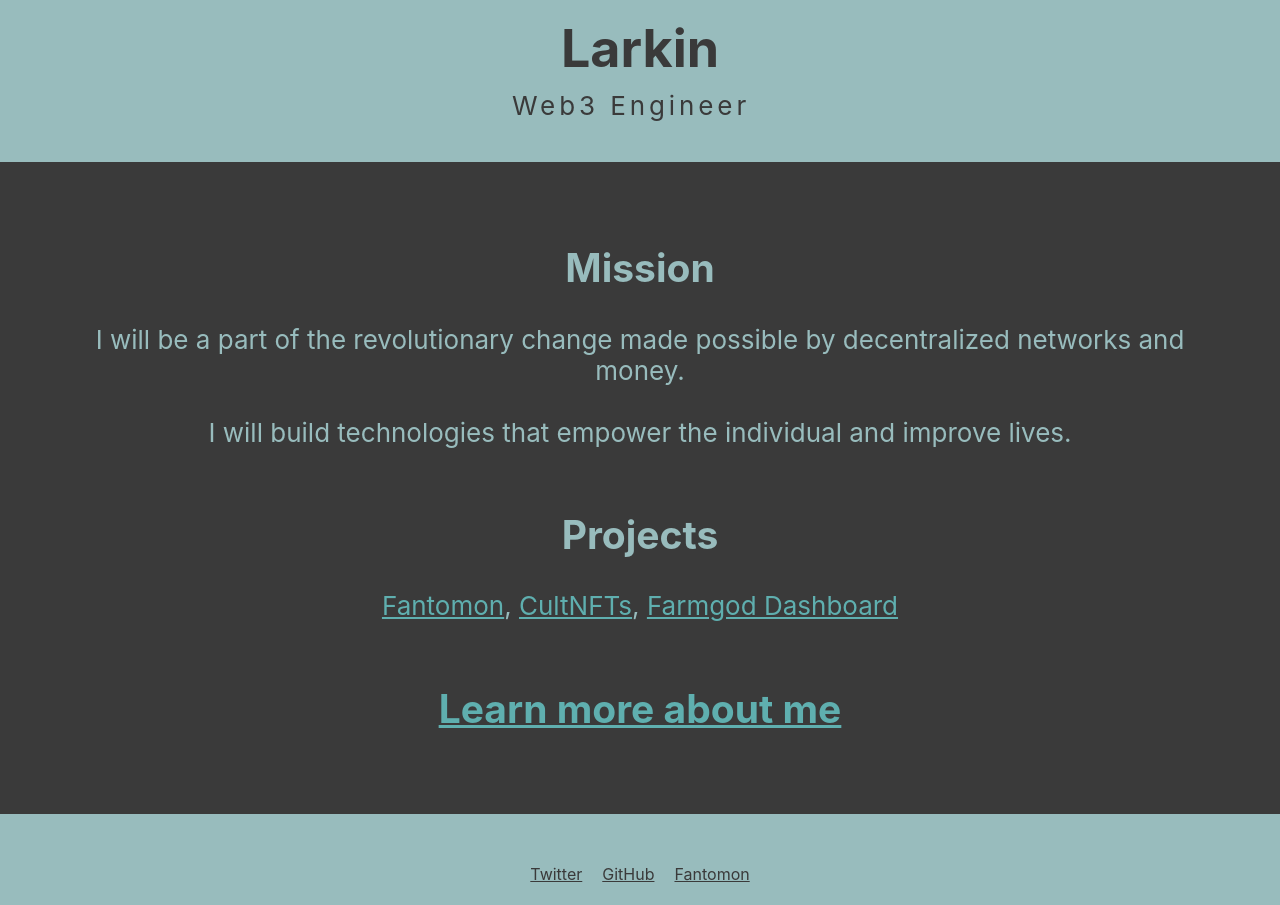
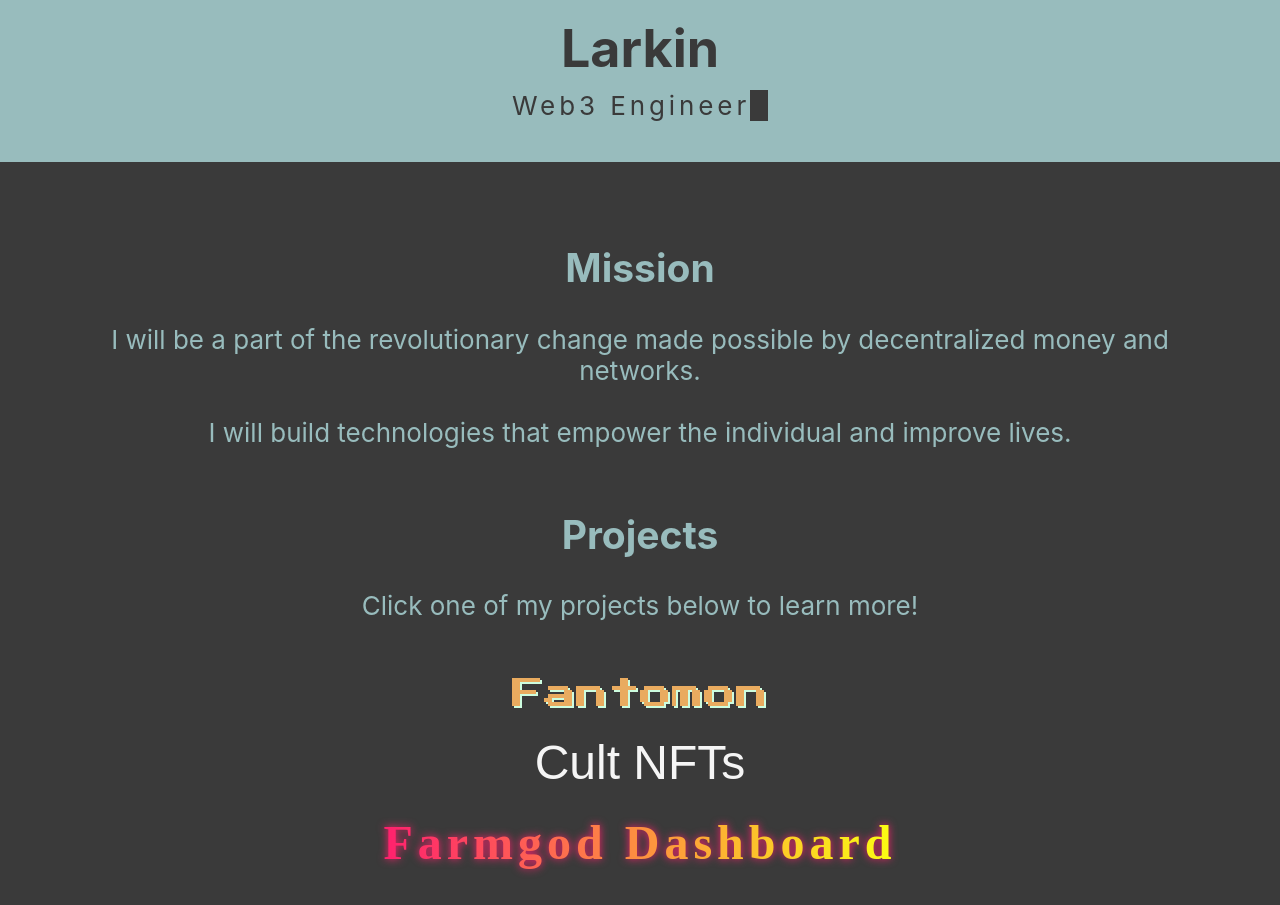
Before and after one commit to CodeLarkin/larkin-portfolio, a React (Create React App) app: page / in a window 1280 px wide. Shown: the part 238-1143 px from the top of the page. Built offline with nearby package versions, Linux system fonts and the light colour scheme.

Commit message:
styled fantomon/cult/farmgod title buttons

```diff
--- a/src/App.scss
+++ b/src/App.scss
@@ -1,11 +1,33 @@
+////////////////////////////////////////////////////////////////////////////////
+// Global Constants
+////////////////////////////////////////////////////////////////////////////////
+// Sizes
 $max-mobile-width: 600px;
 
+// Colors
 $my-gray: #3a3a3a;
 $my-green: #98BCBD;
 $my-pink: #C3A9AF;
 $my-red: #D75587;
 $my-blue: #5FAFAF;
 $my-orange: #FFAF87;
+
+
+////////////////////////////////////////////////////////////////////////////////
+// Common mixins
+////////////////////////////////////////////////////////////////////////////////
+@mixin noMarginNoPadding {
+    margin: 0px;
+    padding: 0px;
+}
+@mixin noPadding {
+    padding: 0px;
+}
+@mixin minorMargin {
+    margin-top: 25px;
+    margin-bottom: 25px;
+}
+
 
 ////////////////////////////////////////////////////////////////////////////////
 // Global element styles/defaults
@@ -126,9 +148,81 @@
 }
 
 
+////////////////////////////////////////////////////////////////////////////////
+// Fantomon Styles
+////////////////////////////////////////////////////////////////////////////////
+@font-face {
+  font-family: 'Press Start 2P';
+  src: local('Press Start 2P'), url(fonts/PressStart2P-vaV7.ttf) format('truetype');
+}
+@mixin fantomon-font {
+  font-family: 'Press Start 2P', cursive;
+}
+.fantomon-title {
+  color: #E9AB5F;
+  font-size: 2.0rem;
+  text-shadow: .12rem .12rem #cdfddf;
+  background-color: transparent;
+  display: flex;
+  justify-content: center;
+  padding: 15px;
+  z-index: 2;
+  text-decoration: none;
+  @include minorMargin;
+  @include noPadding;
+  @include fantomon-font;
+}
+////////////////////////////////////////////////////////////////////////////////
+// Cult NFTs
+////////////////////////////////////////////////////////////////////////////////
+.cult-title {
+  font-size: 3.0rem;
+  //font-size: 5vmin;
+  color: whitesmoke;
+  font-family: sans-serif;
+  text-decoration: none;
+  @include minorMargin;
+  @include noPadding;
+}
+////////////////////////////////////////////////////////////////////////////////
+// Farmgod Styles
+////////////////////////////////////////////////////////////////////////////////
+@font-face {
+  font-family: 'Staatliches', cursive;
+  src: local('Staatliches'), url(fonts/Staatliches-Regular.ttf) format('truetype');
+}
+@mixin farmgod-font {
+  font-family: 'Staatliches';
+}
+$rich-black-fogra-39: #0c0f0aff;
+$winter-sky: #ff206eff;
+$lemon-glacier: #fbff12ff;
+@mixin mainGradient {
+  background: linear-gradient(90deg, $winter-sky, $lemon-glacier);
+}
+.farmgod-title {
+  font-size: 1.5rem;
+  letter-spacing: 5px;
+  text-decoration: none;
+  @include minorMargin;
+  @include noPadding;
+  @include farmgod-font;
+
+  span {
+    @include mainGradient;
+    -webkit-background-clip: text;
+    -webkit-text-fill-color: transparent;
+    filter: drop-shadow(0 0 4px $winter-sky)
+  }
+}
+.farmgod-h1 {
+  @include minorMargin;
+  @include noPadding;
+}
+
 
 ////////////////////////////////////////////////////////////////////////////////
-// Effects and animations
+// Effects and Animations
 ////////////////////////////////////////////////////////////////////////////////
 .typewriter-container {
   // required in parent to typewrite text to prevent cursor from extending width
--- a/src/Home.tsx
+++ b/src/Home.tsx
@@ -19,17 +19,24 @@
           <div>
             <h2>Mission</h2>
             <p>
-              I will be a part of the revolutionary change made possible by decentralized networks and money.
+              I will be a part of the revolutionary change made possible by decentralized money and networks.
               <br/><br/>
               I will build technologies that empower the individual and improve lives.
               <br/><br/>
             </p>
 
             <h2>Projects</h2>
-            <Link to="/fantomon">Fantomon</Link>, <Link to="/cult">CultNFTs</Link>, <Link to="/farmgod">Farmgod Dashboard</Link>
+            <p>
+              Click one of my projects below to learn more!
               <br/><br/>
+            </p>
+            <Link className="fantomon-title" to="/fantomon">Fantomon</Link>
+            <Link className="cult-title"     to="/cult">Cult NFTs</Link>
+            <Link className="farmgod-title"  to="/farmgod"><h1 className="farmgod-h1"><span>Farmgod Dashboard</span></h1></Link>
+            <br/><br/>
 
-            <Link to="/about"><h2>Learn more about me</h2></Link>
+            <h2>About me</h2>
+            <Link to="/about">Click here to learn more about me</Link>
           </div>
         </div>
       </div>
```
Also changed, not shown: src/fonts/PressStart2P-vaV7.ttf (added), src/fonts/Staatliches-Regular.ttf (added).
